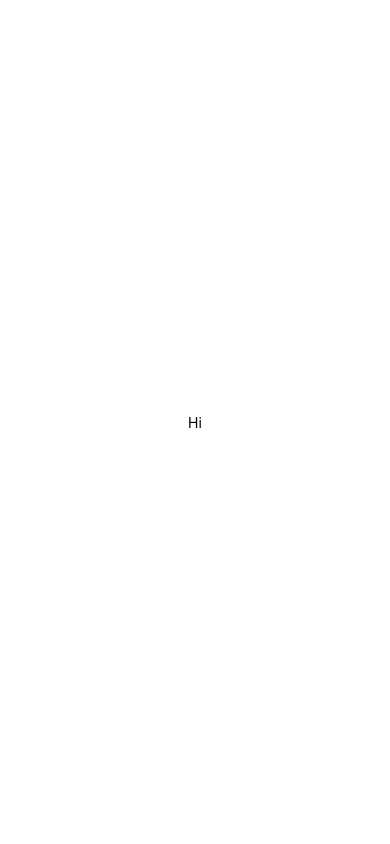
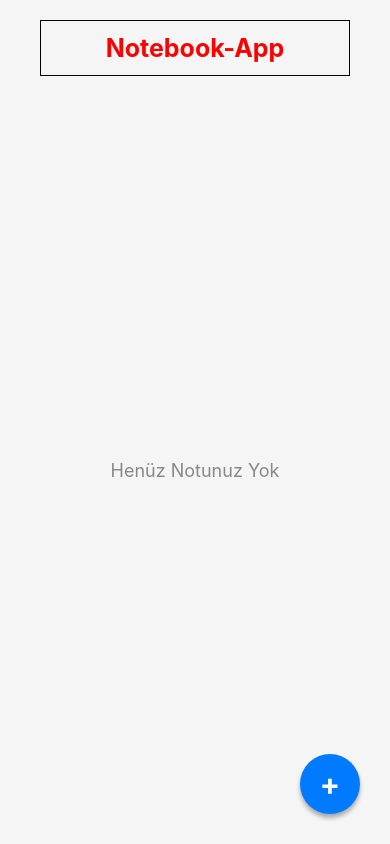
Before and after one commit to numancvlk/notebook-app, a React Native app: screen / in a window 390 px wide. Built offline with nearby package versions, Linux system fonts and the light colour scheme.

Commit message:
Not ekleme ve silme işlevleri eklendi

```diff
--- a/App.js
+++ b/App.js
@@ -1,20 +1,92 @@
-import { StatusBar } from "expo-status-bar";
-import { StyleSheet, Text, View } from "react-native";
+import { NavigationContainer } from "@react-navigation/native";
+import { createNativeStackNavigator } from "@react-navigation/native-stack";
+import { useState, useEffect } from "react";
+
+import AsyncStorage from "@react-native-async-storage/async-storage";
+
+//-----------SCREENS-------------
+import NoteListScreen from "./screens/NoteListScreen";
+import NoteDetailScreen from "./screens/NoteDetailScreen";
+
+const Stack = createNativeStackNavigator();
 
 export default function App() {
+  const [notes, setNotes] = useState([]);
+
+  // Notları AsyncStorage'dan yükle
+  useEffect(() => {
+    loadNotes();
+  }, []);
+
+  useEffect(() => {
+    saveNotes();
+  }, [notes]);
+
+  const loadNotes = async () => {
+    try {
+      const storedNotes = await AsyncStorage.getItem("myNotes");
+      if (storedNotes !== null) {
+        setNotes(JSON.parse(storedNotes));
+      }
+    } catch (error) {
+      console.error("Notlar yüklenirken hata oluştu:", error);
+    }
+  };
+
+  const saveNotes = async () => {
+    try {
+      await AsyncStorage.setItem("myNotes", JSON.stringify(notes));
+    } catch (error) {
+      console.error("Notlar kaydedilirken hata oluştu:", error);
+    }
+  };
+
+  const addNote = (noteText) => {
+    setNotes((prevNotes) => [
+      ...prevNotes,
+      { id: Date.now().toString(), text: noteText },
+    ]);
+  };
+
+  const deleteNote = (id) => {
+    setNotes((prevNotes) => prevNotes.filter((note) => note.id !== id));
+  };
+
+  const updateNote = (id, newText) => {
+    setNotes((prevNotes) =>
+      prevNotes.map((note) =>
+        note.id === id ? { ...note, text: newText } : note
+      )
+    );
+  };
   return (
-    <View style={styles.container}>
-      <Text>Hi</Text>
-      <StatusBar style="auto" />
-    </View>
+    <NavigationContainer>
+      <Stack.Navigator initialRouteName="NoteListScreen">
+        <Stack.Screen name="NoteListScreen" options={{ headerShown: false }}>
+          {({ navigation, route }) => (
+            <NoteListScreen
+              navigation={navigation}
+              route={route}
+              notes={notes}
+              onDeleteNote={deleteNote}
+            />
+          )}
+        </Stack.Screen>
+
+        <Stack.Screen
+          name="NoteDetailScreen"
+          options={{ title: "Not Detayı" }} // Ekranın başlığı
+        >
+          {({ navigation, route }) => (
+            <NoteDetailScreen
+              navigation={navigation}
+              route={route}
+              onAddNote={addNote}
+              onUpdateNote={updateNote}
+            />
+          )}
+        </Stack.Screen>
+      </Stack.Navigator>
+    </NavigationContainer>
   );
 }
-
-const styles = StyleSheet.create({
-  container: {
-    flex: 1,
-    backgroundColor: "#fff",
-    alignItems: "center",
-    justifyContent: "center",
-  },
-});
--- /dev/null
+++ b/components/Header.js
@@ -0,0 +1,24 @@
+import { View, Text, StyleSheet } from "react-native";
+
+export default function Header() {
+  return (
+    <View style={myStyles.container}>
+      <Text style={myStyles.header}>Notebook-App</Text>
+    </View>
+  );
+}
+
+const myStyles = StyleSheet.create({
+  container: {
+    borderWidth: 1,
+    borderColor: "black",
+    margin: 20,
+  },
+  header: {
+    fontSize: 25,
+    fontWeight: "bold",
+    color: "red",
+    textAlign: "center",
+    padding: 12,
+  },
+});
--- /dev/null
+++ b/components/NoteItem.js
@@ -0,0 +1,68 @@
+import { View, Text, TouchableOpacity, Alert, StyleSheet } from "react-native";
+
+export default function NoteItem({ noteText, noteId, onDeleteNote }) {
+  const handleDelete = () => {
+    Alert.alert(
+      "Delete Note",
+      "Are you sure delete this note?",
+      [
+        {
+          text: "Cancel",
+          onPress: () => console.log("Silme İşlemi İptal Edildi"),
+          style: "cancel",
+        },
+        {
+          text: "Delete",
+          onPress: () => onDeleteNote(noteId),
+          style: "destructive",
+        },
+      ],
+      { cancelable: true }
+    );
+  };
+
+  return (
+    <View>
+      <Text>{noteText}</Text>
+
+      <TouchableOpacity onPress={handleDelete}>
+        <Text>Delete</Text>
+      </TouchableOpacity>
+    </View>
+  );
+}
+
+const myStyles = StyleSheet.create({
+  noteItem: {
+    backgroundColor: "#fff", // Beyaz arka plan
+    padding: 15,
+    borderRadius: 8,
+    marginBottom: 10,
+    flexDirection: "row", // Metin ve butonu yan yana hizala
+    justifyContent: "space-between", // Metni sola, butonu sağa it
+    alignItems: "center", // Dikeyde ortala
+    shadowColor: "#000", // iOS gölge
+    shadowOffset: { width: 0, height: 2 },
+    shadowOpacity: 0.1,
+    shadowRadius: 3,
+    elevation: 2, // Android gölge
+  },
+  noteText: {
+    fontSize: 16,
+    flex: 1, // Metnin tüm mevcut alanı kaplamasını sağlar (sil butonu hariç)
+    marginRight: 10, // Metin ile buton arasında boşluk bırak
+  },
+  deleteButton: {
+    backgroundColor: "#dc3545", // Kırmızı arka plan (silme rengi)
+    width: 30,
+    height: 30,
+    borderRadius: 15, // Yuvarlak buton için
+    justifyContent: "center", // İçindeki metni ortala
+    alignItems: "center", // İçindeki metni ortala
+  },
+  deleteButtonText: {
+    color: "#fff", // Beyaz metin
+    fontWeight: "bold",
+    fontSize: 16,
+  },
+});
--- /dev/null
+++ b/screens/NoteDetailScreen.js
@@ -0,0 +1,52 @@
+import { View, Text, TextInput, TouchableOpacity, Alert } from "react-native";
+
+import { useState, useEffect } from "react";
+
+export default function NoteDetailScreen({
+  navigation,
+  route,
+  onAddNote,
+  onUpdateNote,
+}) {
+  const existingNoteId = route.params?.noteId;
+  const existingNoteText = route.params?.noteText;
+
+  const [noteContent, setNoteContent] = useState(existingNoteText || "");
+
+  const handleSaveNote = () => {
+    if (noteContent.trim().length === 0) {
+      Alert.alert("Empty Note", "This note is empty");
+      return;
+    } else if (existingNoteId) {
+      onUpdateNote(existingNoteId, noteContent);
+      Alert.alert("Update Note", "Your note has been updated");
+      navigation.goBack();
+    } else {
+      onAddNote(noteContent);
+      Alert.alert("Note Added", "Your note has been added");
+      navigation.goBack();
+    }
+  };
+
+  useEffect(() => {
+    navigation.setOptions({
+      title: existingNoteId ? "Notu Düzenle" : "Yeni Not Ekle",
+    });
+  }, [existingNoteId, navigation]);
+
+  return (
+    <View>
+      <TextInput
+        value={noteContent}
+        onChangeText={setNoteContent}
+        multiline
+        textAlignVertical="top"
+        placeholder="Please enter your note"
+      />
+
+      <TouchableOpacity onPress={handleSaveNote}>
+        <Text>Save</Text>
+      </TouchableOpacity>
+    </View>
+  );
+}
--- /dev/null
+++ b/screens/NoteListScreen.js
@@ -0,0 +1,92 @@
+import {
+  View,
+  Text,
+  TouchableOpacity,
+  FlatList,
+  StyleSheet,
+} from "react-native";
+
+//---------COMPONENTS-------------
+import NoteItem from "../components/NoteItem";
+import Header from "../components/Header";
+
+export default function NoteListScreen({ navigation, notes, onDeleteNote }) {
+  const handleAddNotePress = () => {
+    navigation.navigate("NoteDetailScreen");
+  };
+
+  const handleNoteItemPress = (id, text) => {
+    navigation.navigate("NoteDetailScreen", { noteId: id, noteText: text });
+  };
+
+  const renderNoteItem = ({ item }) => (
+    <NoteItem
+      noteText={item.text}
+      noteId={item.id}
+      onDeleteNote={onDeleteNote}
+      onPressItem={handleNoteItemPress}
+    />
+  );
+
+  return (
+    <View style={myStyles.container}>
+      <Header />
+      {notes.length === 0 ? (
+        <View style={myStyles.emptyNotesContainer}>
+          <Text style={myStyles.emptyNotesText}>Henüz Notunuz Yok</Text>
+        </View>
+      ) : (
+        <FlatList
+          data={notes}
+          keyExtractor={(item) => item.id}
+          renderItem={renderNoteItem}
+        />
+      )}
+
+      <TouchableOpacity style={myStyles.fab} onPress={handleAddNotePress}>
+        <Text style={myStyles.fabText}>+</Text>
+      </TouchableOpacity>
+    </View>
+  );
+}
+
+const myStyles = StyleSheet.create({
+  container: {
+    flex: 1,
+    paddingHorizontal: 20, // Yanlardan boşluk
+    backgroundColor: "#f5f5f5", // Açık gri arka plan
+    paddingTop: 0, // Header bileşeni kendi padding'ini yönetecek
+  },
+  emptyNotesContainer: {
+    flex: 1,
+    justifyContent: "center",
+    alignItems: "center",
+    padding: 20,
+  },
+  emptyNotesText: {
+    fontSize: 18,
+    color: "#888",
+    textAlign: "center",
+  },
+  fab: {
+    position: "absolute", // Butonu ekranda sabitle
+    width: 60,
+    height: 60,
+    alignItems: "center",
+    justifyContent: "center",
+    right: 30,
+    bottom: 30,
+    backgroundColor: "#007bff", // Mavi renk
+    borderRadius: 30, // Yuvarlak yapar
+    elevation: 8, // Android gölge
+    shadowColor: "#000", // iOS gölge
+    shadowOffset: { width: 0, height: 4 },
+    shadowOpacity: 0.3,
+    shadowRadius: 4,
+  },
+  fabText: {
+    fontSize: 30,
+    color: "white",
+    fontWeight: "bold",
+  },
+});
```
Also changed, not shown: components/NoteInput.js (added, +70 -0 lines), package.json (+6 -1 lines), 1 other file (tests, documents, lock files or other folders).
